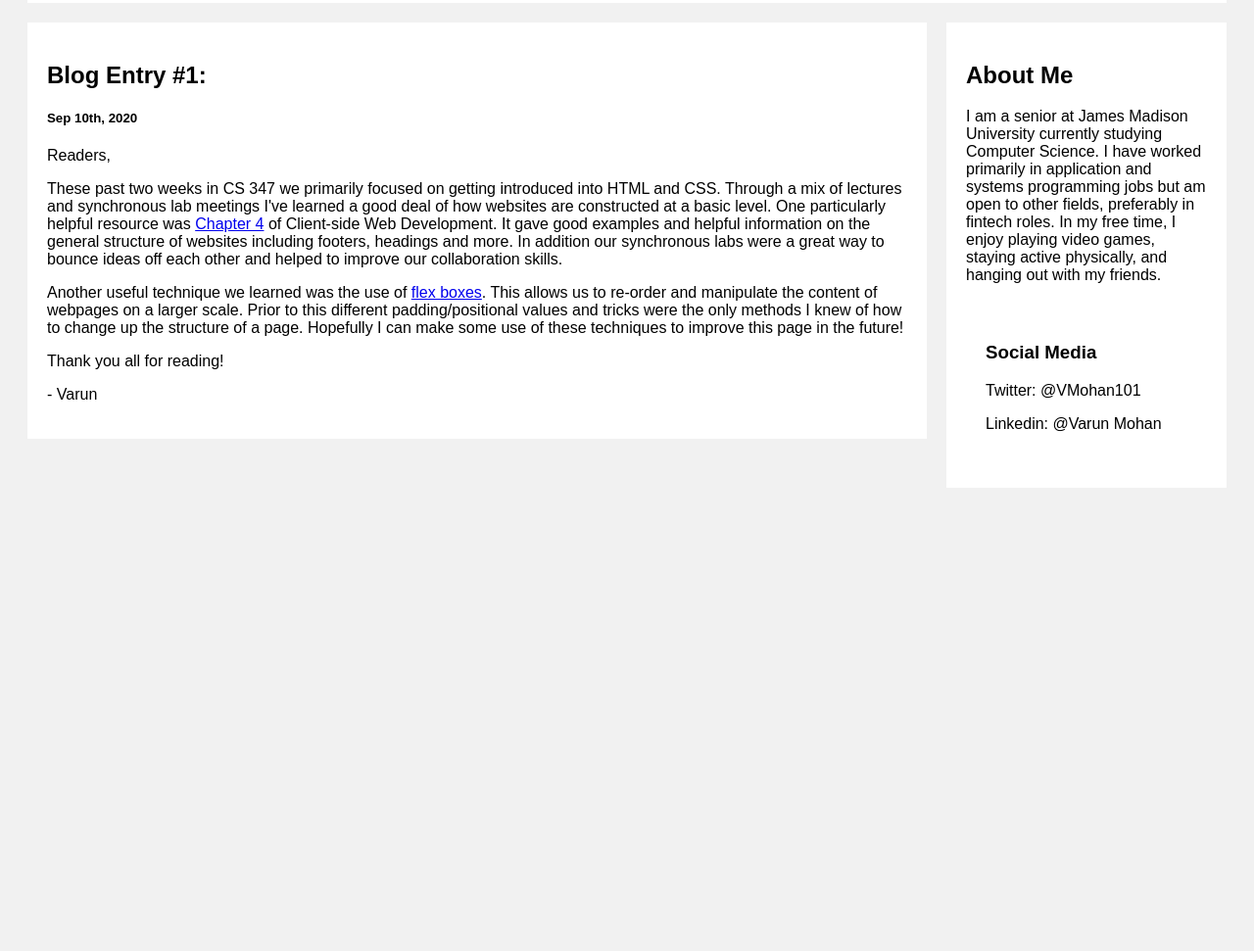
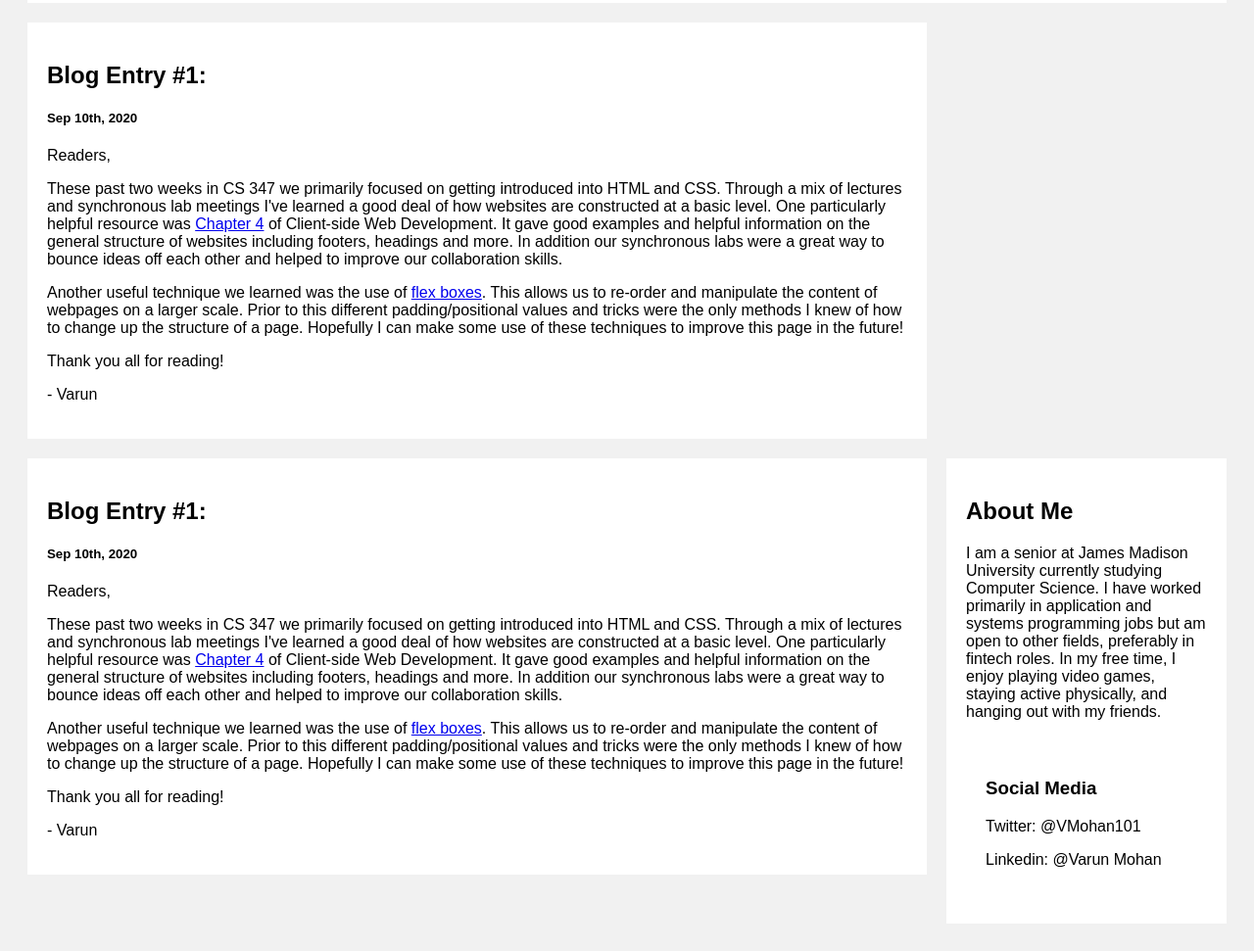
Before and after one commit to mohanvx2/347-WebBlog, a plain HTML site: page index.html in a window 1280 px wide. Shown: the part 254-1225 px from the top of the page at 98% size. Before the commit the page ends 800 px from the top, so only its background shows below. Drawn offline with Linux system fonts and the light colour scheme.

Commit message:
Test the second entry

```diff
--- a/index.html
+++ b/index.html
@@ -99,6 +99,25 @@ body {
         <p>- Varun</p>
     </div>
   </div>
+  <div class="row">
+    <div class="leftcolumn">
+      <div class="card">
+        <h2>Blog Entry #1:</h2>
+        <h5>Sep 10th, 2020</h5>
+        <p>Readers,</p>
+        <p>These past two weeks in CS 347 we primarily focused on getting
+        introduced into HTML and CSS. Through a mix of lectures and
+        synchronous lab meetings I've learned a good deal of how
+        websites are constructed at a basic level.
+
+          One particularly helpful resource was <a href = "https://info340.github.io/">Chapter 4</a> of Client-side Web Development. It gave good examples and helpful information on the general structure of
+          websites including footers, headings and more. In addition our synchronous labs were a great way to bounce ideas off each other and helped
+          to improve our collaboration skills. </p>
+          <p>Another useful technique we learned was the use of <a href = "https://www.youtube.com/watch?v=dF81Lfx9z4A&feature=youtu.be">flex boxes</a>. This allows us to re-order and manipulate the content of webpages on a larger scale. Prior to this different padding/positional values and tricks were the only methods I knew of how to change up the structure of a page. Hopefully I can make some use of these techniques to improve this page in the future!</p>
+          <p>Thank you all for reading!</p>
+          <p>- Varun</p>
+      </div>
+    </div>
   <div class="rightcolumn">
     <div class="card">
       <h2>About Me</h2>
```
